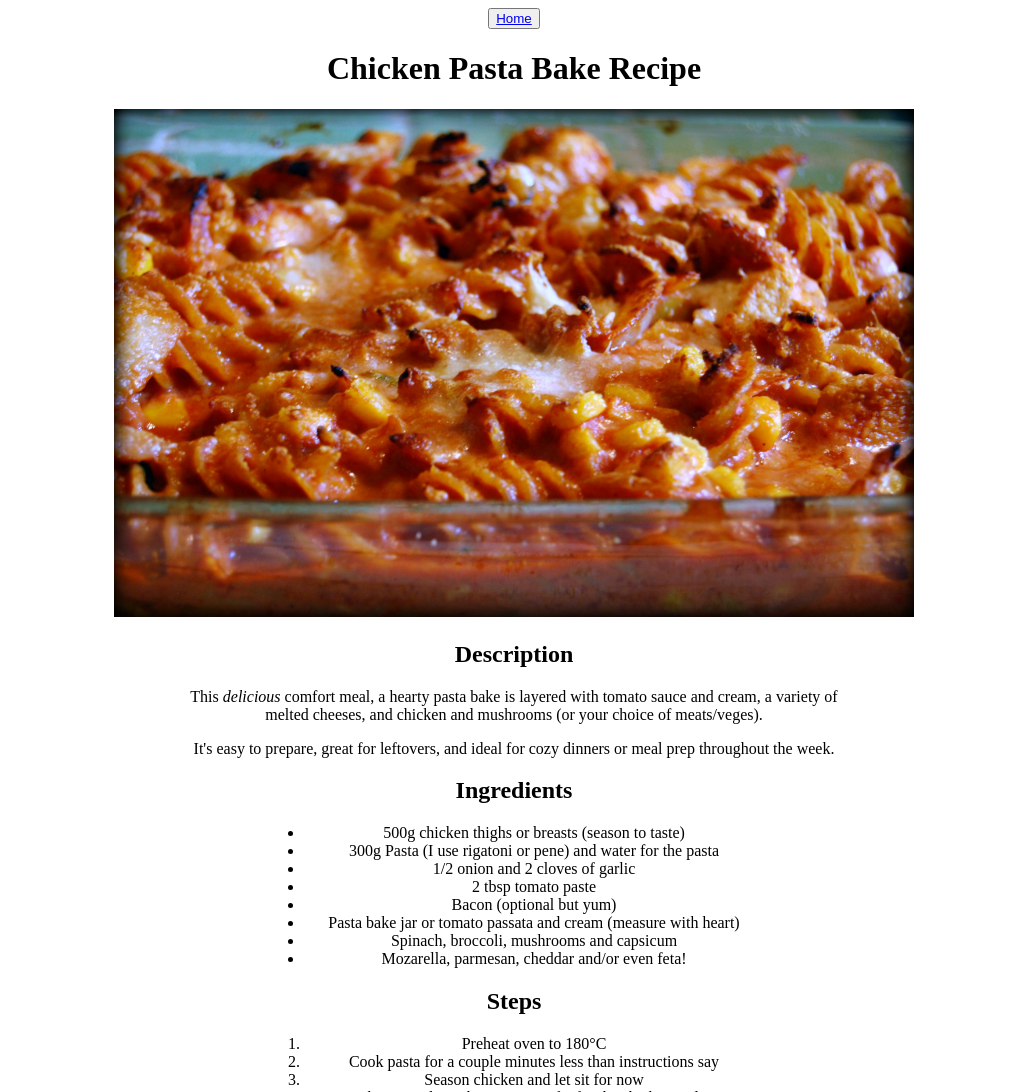
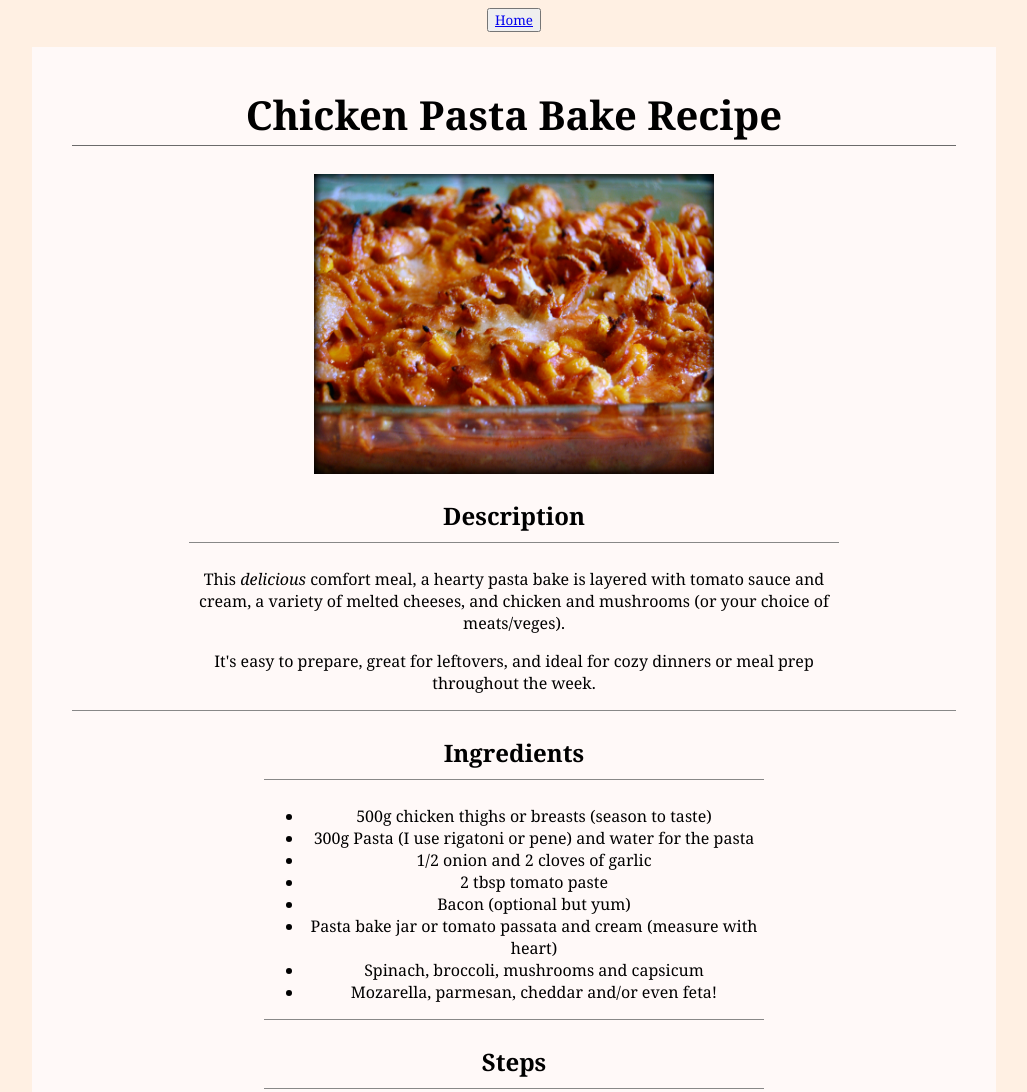
Before and after one commit to edenjermendi/odin-recipes, a plain HTML site: page recipes/pasta-bake.html in a window 1280 px wide. Shown: the top 1092 px of the page, without its empty margins (126-1153 px from the left). Drawn offline with Linux system fonts and the light colour scheme.

Commit message:
Added #pumpkin to img for CSS styling Then relevant id and hr to pasta-base for styling Styled heading, added hr stylining, img styling CSS minimal to keep easy UX/UI for viewer

```diff
--- a/recipes/pasta-bake.html
+++ b/recipes/pasta-bake.html
@@ -7,19 +7,23 @@
 </head>
 <body>
  <button><a href="../index.html">Home</a></button>
+    <div id="container">
     <h1>Chicken Pasta Bake Recipe</h1>
+    <hr id="title">
     <article>
-    <img src="../recipes/pasta-bake.jpg" />
+    <img id="pasta" src="../recipes/pasta-bake.jpg" />
 
      <section id="description">
         <h2>Description</h2>
+        <hr>
         <p>This <em>delicious</em> comfort meal, a hearty pasta bake is layered with tomato sauce and cream, a variety of melted cheeses, and chicken and mushrooms (or your choice of meats/veges).</p>
         <p>It's easy to prepare, great for leftovers, and ideal for cozy dinners or meal prep throughout the week.</p>
      </section>
     </article>
-
+    <hr>
     <section id="ingredients">
         <h2>Ingredients</h2>
+        <hr>
         <ul>
             <li>500g chicken thighs or breasts (season to taste)</li>
             <li>300g Pasta (I use rigatoni or pene) and water for the pasta</li>
@@ -30,10 +34,12 @@
             <li>Spinach, broccoli, mushrooms and capsicum</li>
             <li>Mozarella, parmesan, cheddar and/or even feta!</li>
         </ul>
+        <hr>
     </section>
 
     <section id="steps">
         <h2>Steps</h2>
+        <hr>
         <ol>
             <li>Preheat oven to 180°C</li>
             <li>Cook pasta for a couple minutes less than instructions say</li>
@@ -46,8 +52,9 @@
             <li>Add to heatproof dish, grate heaps of cheese to your liking</li>
             <li>Bake for 25-30 minutes or until cheese melted with golden spots</li>
             <li>Stand for 5 minutes then serve!</li>
-
         </ol>
+        <hr>
     </section>
+    </div>
 </body>
 </html>
--- a/recipes/styles.css
+++ b/recipes/styles.css
@@ -1,9 +1,58 @@
+#container {
+    width: 70%;
+    height: 100%;
+    margin: 15px auto;
+    padding: 40px;
+    border: 2px;
+    background-color: rgb(255, 249, 248);
+}
+
 body {
     text-align: center;
+    background-color: rgb(255, 240, 227);
 }
+
+hr {
+  border: none;
+  height: 1px;
+  background-color: #888; /* or something like brown, olive, etc */
+  margin: 10px auto 25px;
+  max-width: 100%;
+}
+
+ #title {
+    margin-top: -22px;
+    margin-bottom: 28px;
+    background-color: #6b6b6b;
+ }
+
+ #pumpkin {
+    height:400px;
+ }
+
+ #pasta {
+    height: 300px;
+    width: 400px;
+ }
 
 img {
     max-width: 800px;
+}
+
+h1 {
+    margin-top: auto;
+    margin-bottom: 25px;
+    font-size: 2.5rem;
+    padding-left: 1px;
+    padding-right: 1px;
+}
+
+h2 {
+  margin-bottom: 5px;
+}
+
+* {
+    font-family: Georgia, 'Times New Roman', Times, serif;
 }
 
 #description {
```
Also changed, not shown: recipes/pumpkin-soup.html (+1 -1 lines).
